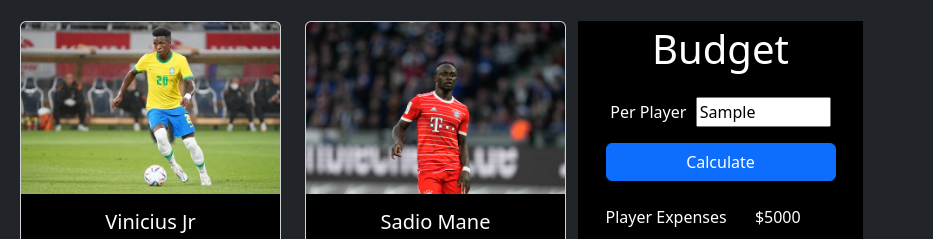
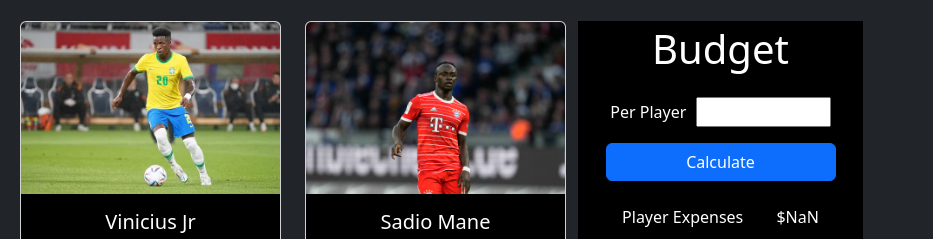
Before and after one commit to nobabsarkar/JsAssignment-2, a plain HTML site: page index.html in a window 1280 px wide. Both pictures are taken after typing "Sample", "Sample", "Sample" into the empty fields and a click on the button "Calculate". Shown: the part 558-797 px from the top of the page, 347-1280 px from the left. Drawn offline with nearby package versions, Linux system fonts and the light colour scheme.

```diff
--- a/index.html
+++ b/index.html
@@ -165,12 +165,20 @@
             <div class="full-budget">
               <div class="calculate-per-player mt-4">
                 <p class="m-0 text-white">Per Player</p>
-                <input class="calculate-per-player-input" type="text" />
+                <input
+                  id="budget-per-player"
+                  class="calculate-per-player-input"
+                  type="text"
+                />
               </div>
-              <button class="btn btn-primary w-100 mt-3">Calculate</button>
-              <p class="text-white mt-4">
-                Player Expenses <span class="ms-4">$5000</span>
-              </p>
+              <button id="calculate-btn" class="btn btn-primary w-100 mt-3">
+                Calculate
+              </button>
+              <div class="d-flex text-white mt-4 justify-content-around">
+                <p class="m-0">Player Expenses</p>
+                <p class="m-0">$<span id="player-expenses"> 00</span></p>
+              </div>
+
               <div class="calculate-per-player mt-4">
                 <p class="m-0 text-white">Manager</p>
                 <input class="calculate-per-player-input" type="text" />
--- a/js/app.js
+++ b/js/app.js
@@ -17,3 +17,15 @@
     }
   }
 }
+
+document.getElementById("calculate-btn").addEventListener("click", function () {
+  const bedgetPerPlayer = document.getElementById("budget-per-player");
+  const budgetPerPlayerString = bedgetPerPlayer.value;
+  const newBedgetPerPlayer = parseInt(budgetPerPlayerString);
+  bedgetPerPlayer.value = "";
+
+  const devitionTotalPlayer = newBedgetPerPlayer * 5;
+
+  const playerExpenses = document.getElementById("player-expenses");
+  playerExpenses.innerText = devitionTotalPlayer;
+});
```
